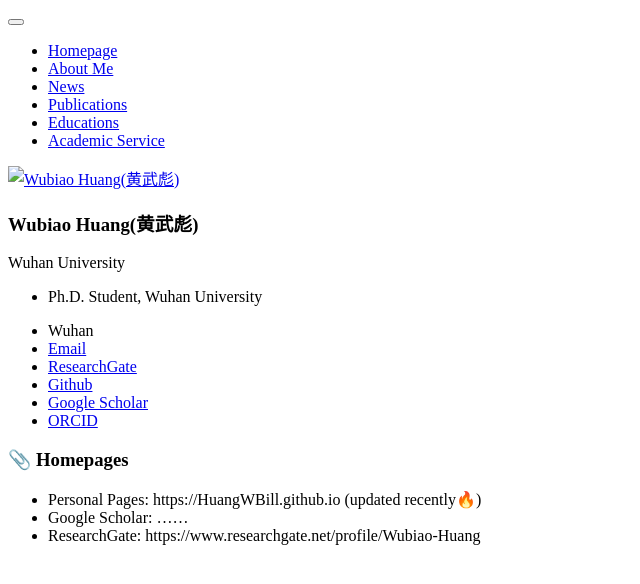
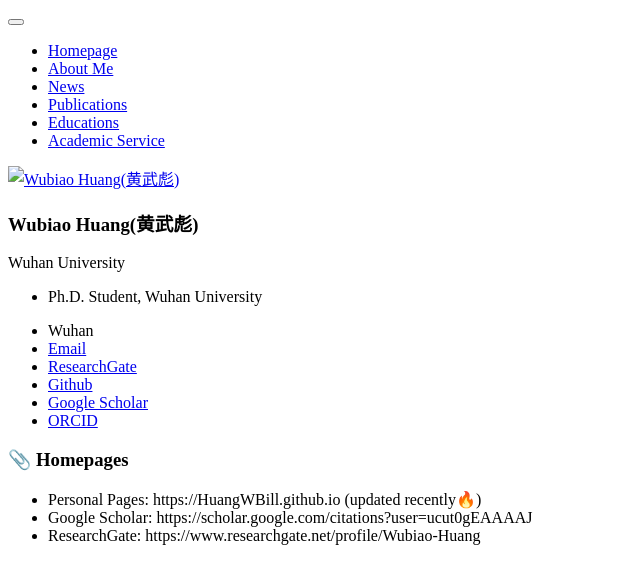
Before and after one commit to HuangWBill/HuangWBill.github.io, a Jekyll site: the page built from _pages/includes/homepage.md, in a window 1280 px wide. Shown: the top 584 px of the page, without its empty margins (0-640 px from the left). Built offline with Jekyll 4.4.1, drawn with Linux system fonts in a browser that asks for light colours; our own code applies the rules of GitHub Pages for plain Markdown files; some of the changed lines change nothing that is shown.

Commit message:
Update homepage.md

```diff
--- a/_pages/includes/homepage.md
+++ b/_pages/includes/homepage.md
@@ -1,5 +1,5 @@
 # 📎 Homepages
 
 - Personal Pages: https://HuangWBill.github.io (updated recently🔥)
-- Google Scholar: ......
+- Google Scholar: https://scholar.google.com/citations?user=ucut0gEAAAAJ
 - ResearchGate: https://www.researchgate.net/profile/Wubiao-Huang
```
